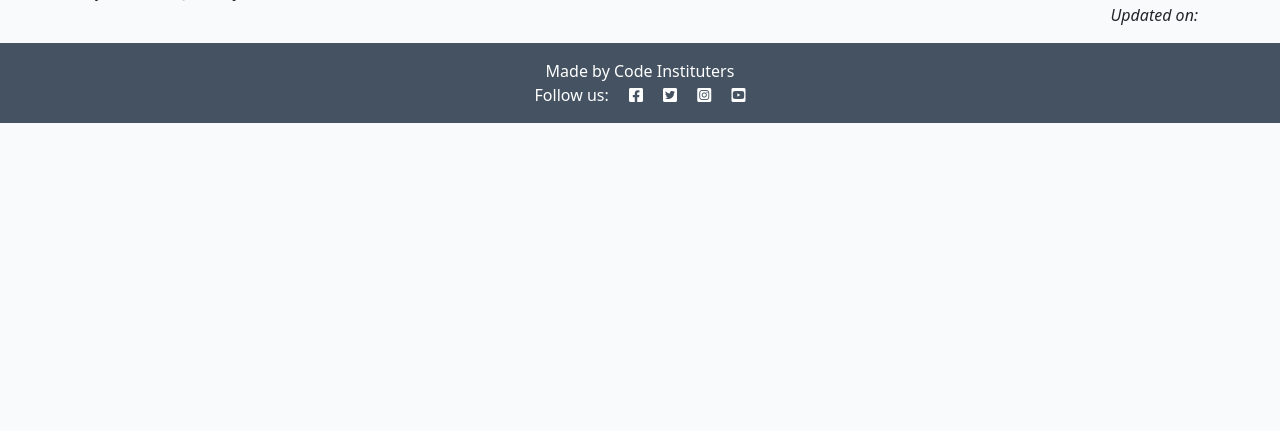
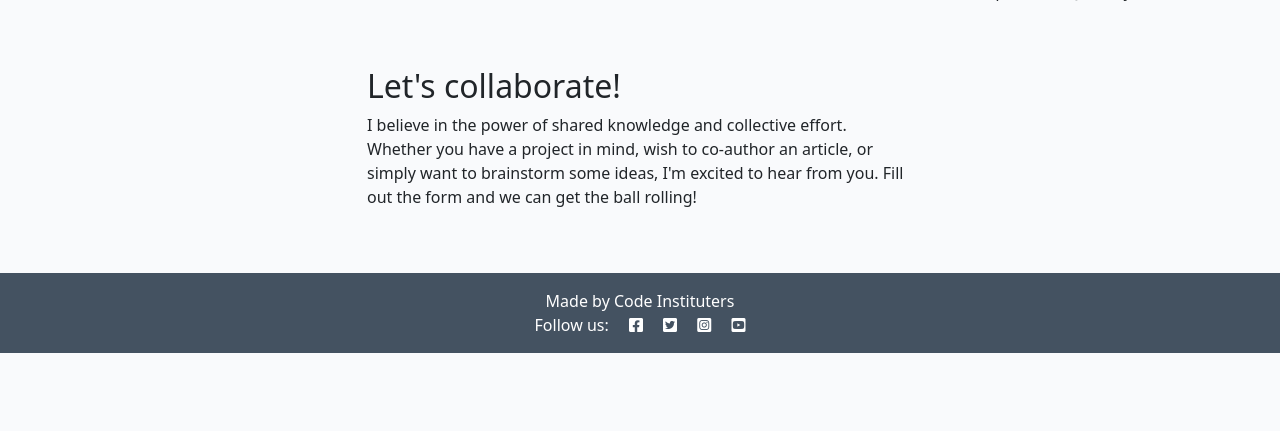
Before and after one commit to andrewpmilne/django-blog, a Django app: page /about/ in a window 1280 px wide. Shown: the part 369-800 px from the top of the page. Run offline with Django 4.2, Linux system fonts and the light colour scheme; tables that the repository leaves empty hold one stand-in row (values such as "Sample post").

Commit message:
begin to reate collaboration form on about

```diff
--- a/about/models.py
+++ b/about/models.py
@@ -15,3 +15,12 @@ class AboutSection(models.Model):
 
     def __str__(self):
         return self.title
+
+class CollaborateRequest(models.Model):
+    name = models.CharField(max_length=200)
+    email = models.EmailField()
+    message = models.TextField()
+    read = models.BooleanField(default=False)
+
+    def __str__(self):
+        return f"Collaboration request from {self.name}"
--- a/about/templates/about/about.html
+++ b/about/templates/about/about.html
@@ -18,10 +18,20 @@
     <div class="row">
         <div class="col text-right">
             <!-- Updated on field goes in here -->
-            <div>
-                <strong>Updated on:</strong> {{ about.updated_on|date:"F j, Y" }}
-            </div>
-            <p class="text-end"><em>Updated on: </em></p>
+            <p class="text-end"><em>Updated on: {{ about.updated_on|date:"F j, Y" }}</em></p>
+        </div>
+    </div>
+    <div class="row justify-content-center">
+        <div class="col-12 col-md-6 my-5">
+            <h2>Let's collaborate!</h2>
+            <p>I believe in the power of shared knowledge and collective effort.
+                Whether you have a project in mind, wish to co-author
+                an article, or simply want to brainstorm some ideas,
+                I'm excited to hear from you. Fill out the form
+                and we can get the ball rolling!</p>
+
+            <!-- add your form here. Your submit button should
+                                have the classes of btn, btn-secondary -->
         </div>
     </div>
 </div>
```
Also changed, not shown: about/admin.py (+6 -1 lines).
